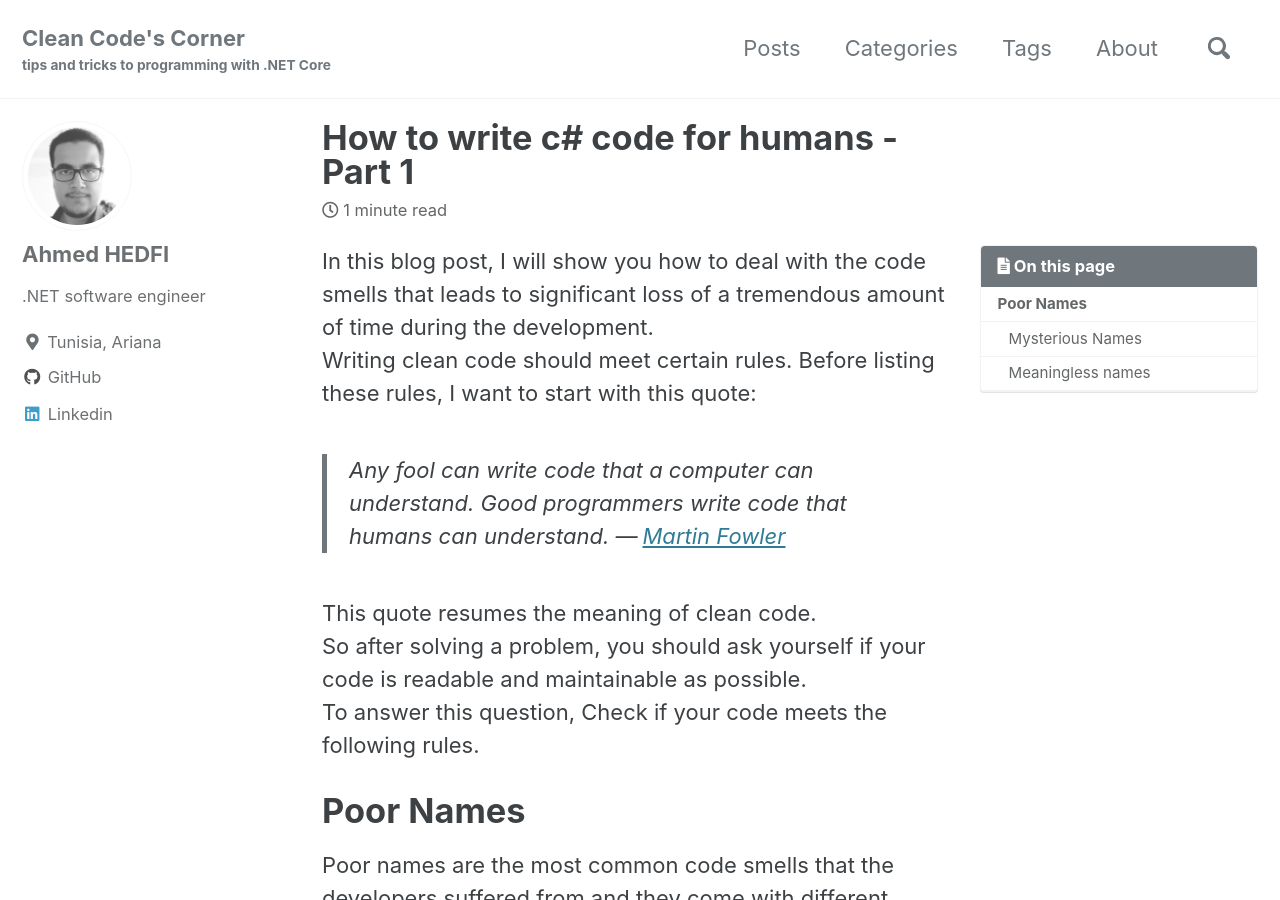
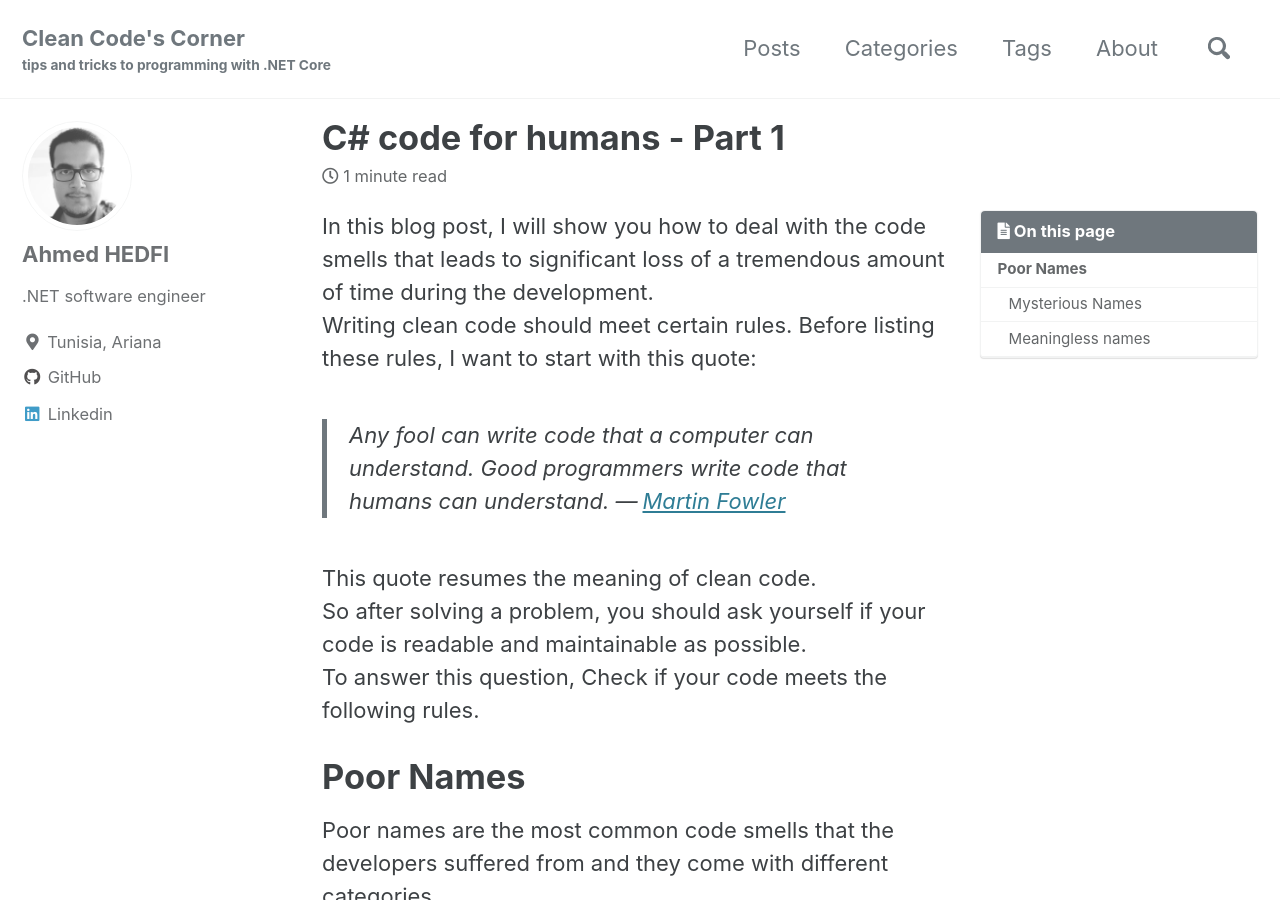
Before and after one commit to ahedfi/ahedfi.github.io, a Jekyll site: the page built from _posts/2020-07-28-csharp-code-for-humans.md, in a window 1280 px wide and 900 px high. Built offline with Jekyll 4.4.1, drawn with Linux system fonts in a browser that asks for light colours; cached includes are drawn as plain includes; comment, search, counter and statistics services are not loaded.

Commit message:
update title

```diff
--- a/_posts/2020-07-28-How-to-write-csharp-code-for-humans.md
+++ b/_posts/2020-07-28-csharp-code-for-humans.md
@@ -1,5 +1,5 @@
 ---
-title: "How to write c# code for humans - Part 1"
+title: "C# code for humans - Part 1"
 toc: true
 toc_sticky: true
 categories:
```
